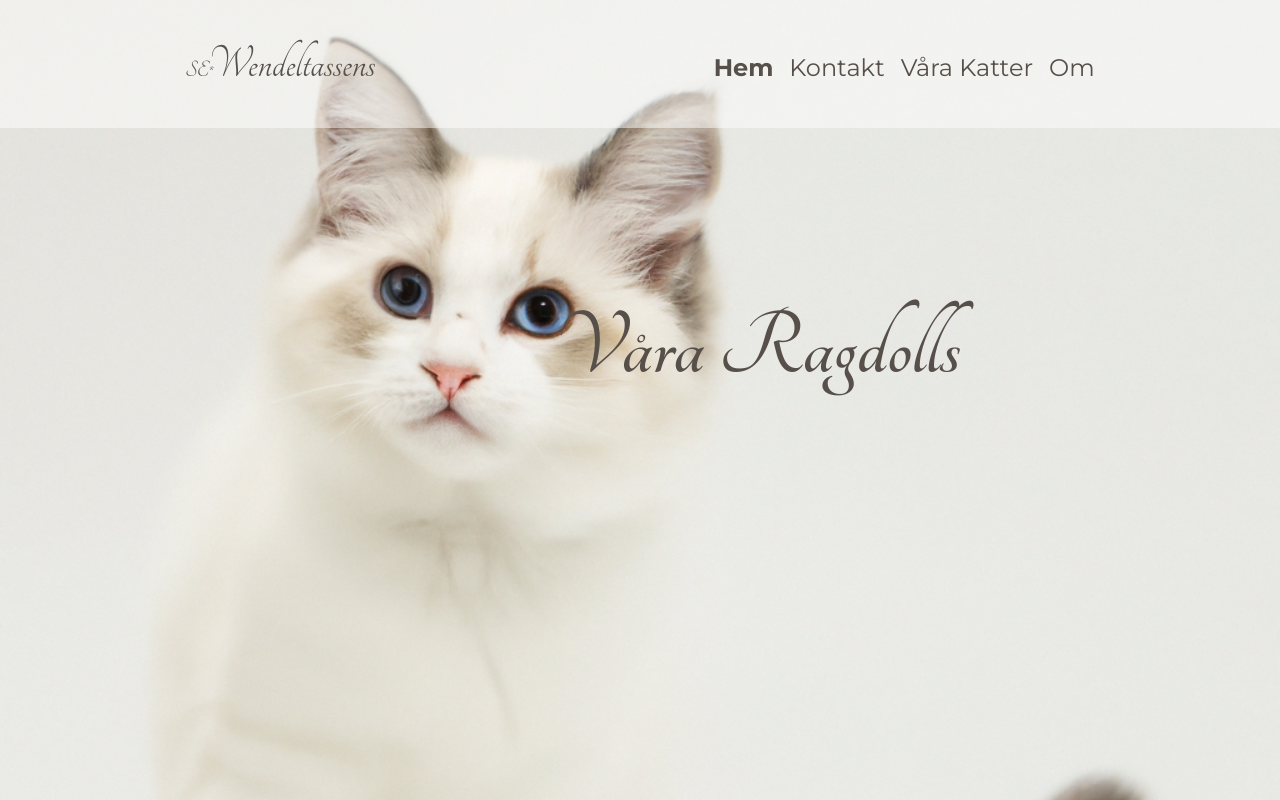
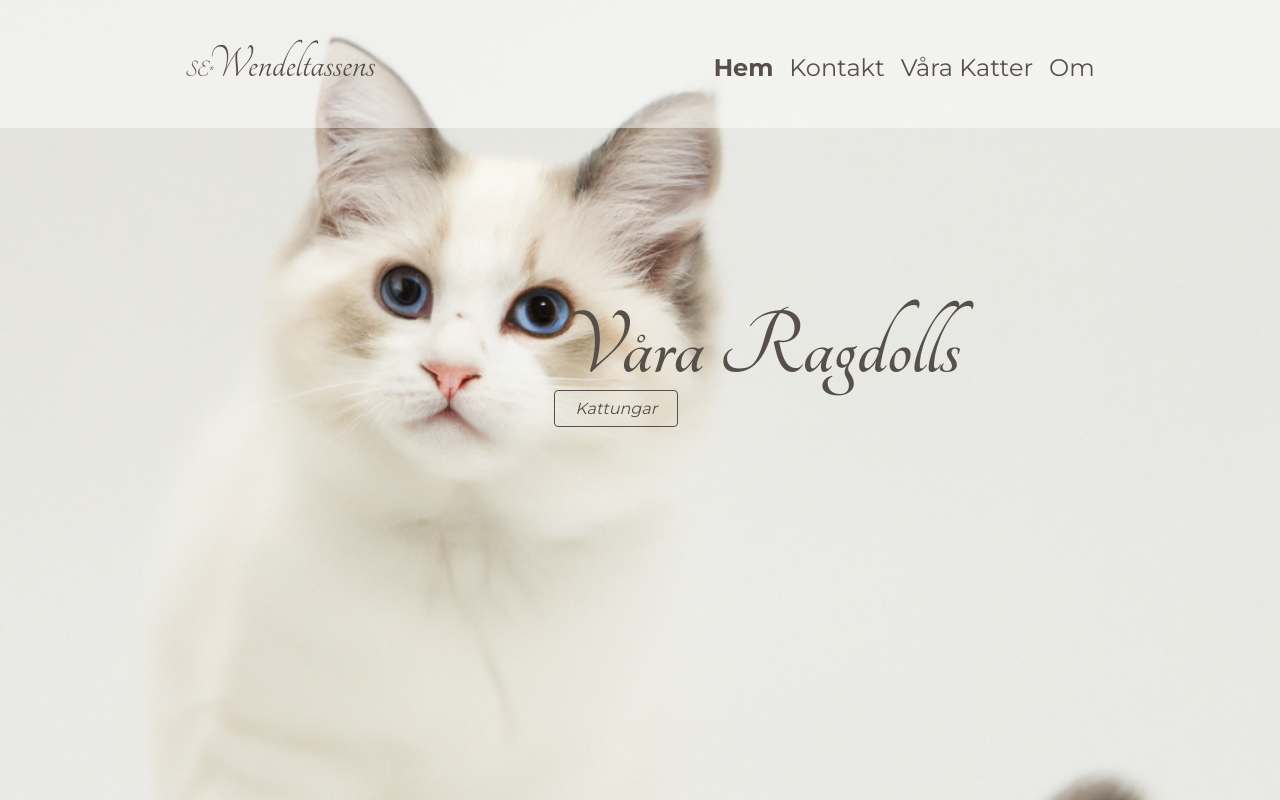
Before and after one commit to spaceflake/wendeltassens, a Next.js app: page /playground in a window 1280 px wide. Shown: the top 800 px of the page. Built offline with nearby package versions, Linux system fonts and the light colour scheme.

Commit message:
add Button component

```diff
--- a/app/playground/page.tsx
+++ b/app/playground/page.tsx
@@ -1,3 +1,4 @@
+import Button from '../../components/Button';
 import Footer from '../../components/Footer';
 import Header from '../../components/Header';
 import Hero from '../../components/Hero';
@@ -10,6 +11,7 @@ const page = (props: Props) => {
       <Header />
       <Hero>
         <h1>Våra Ragdolls</h1>
+        <Button text="Kattungar" goTo="/kattungar" />
       </Hero>
       <div>
         <Footer />
--- /dev/null
+++ b/components/Button.tsx
@@ -0,0 +1,19 @@
+import Link from 'next/link';
+
+type Props = {
+  text?: string;
+  goTo?: string;
+};
+
+const Button = ({ text, goTo }: Props) => {
+  return (
+    <Link
+      href={goTo || '/'}
+      className="rounded border border-DarkBrown text-DarkBrown px-5 py-2 hover:bg-DarkBrown hover:text-Beige text-center font-Montserrat italic"
+    >
+      {text || 'Knapptext'}
+    </Link>
+  );
+};
+
+export default Button;
```
